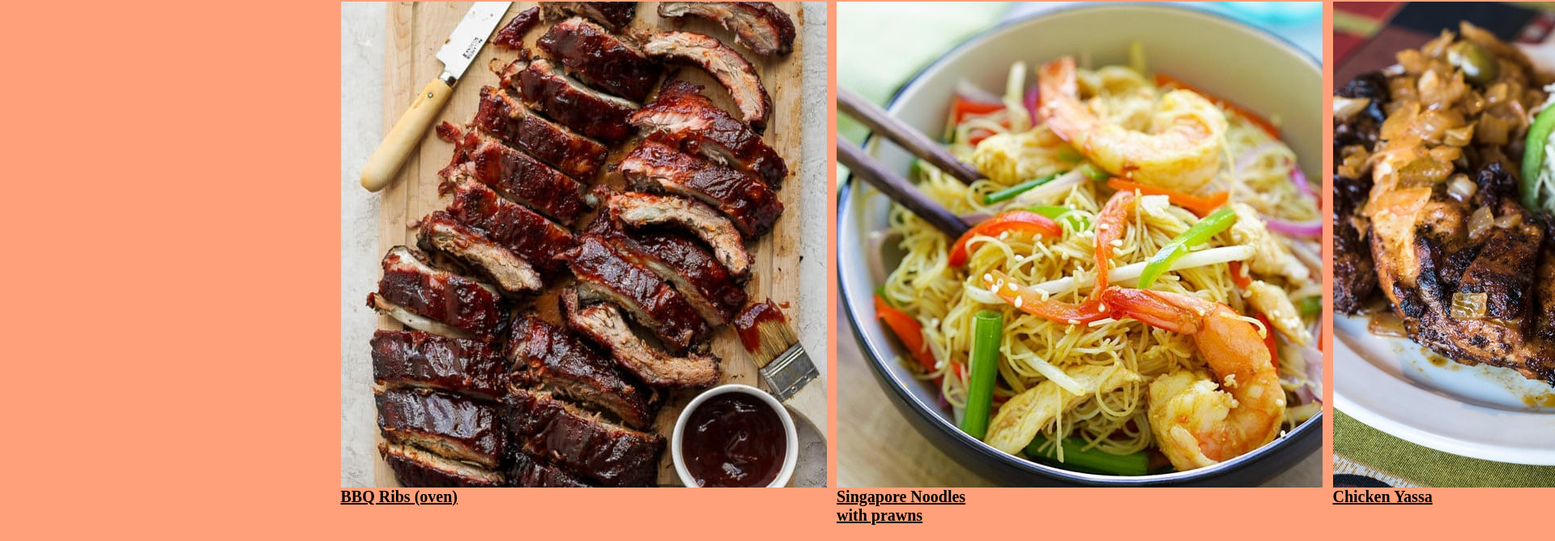
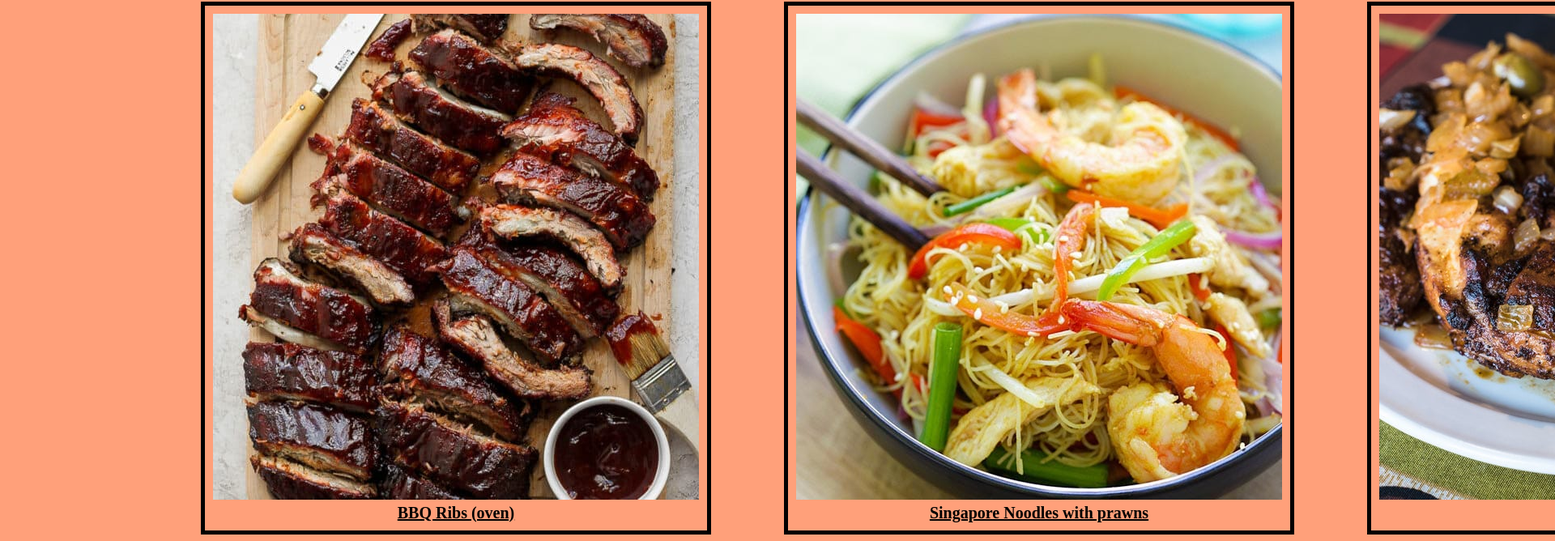
Before and after one commit to AdGiampic/odin-recipes, a plain HTML site: page index.html in a window 1280 px wide. Shown: the part 586-1254 px from the top of the page at 81% size, 1920 px wide, since content can reach past the window. Drawn offline with Linux system fonts and the light colour scheme.

Commit message:
Refined card layout by adding another div inside the card and borders around the card

```diff
--- a/index.html
+++ b/index.html
@@ -13,15 +13,21 @@
     <div class = "recipes">
         <div class = "recipe">
            <img src="images/bbq.jpg" alt ="image showing bbq ribs">
-            <a href="recipes/bbq-ribs.html">BBQ Ribs (oven)</a>
+           <div class = "link">
+               <a href="recipes/bbq-ribs.html">BBQ Ribs (oven)</a>
+            </div>
         </div>
         <div class = "recipe">
             <img src="images/Singapore-Noodles-cover.jpg" alt ="image showing Singapore noodles">
-            <a href="recipes/singapore-noodles.html">Singapore Noodles with prawns</a>
+            <div class = "link">
+                <a href="recipes/singapore-noodles.html">Singapore Noodles with prawns</a>
+            </div>
         </div>
         <div class = "recipe">
             <img src="images/Yassa-cover.jpg" alt ="image showing chicken yassa">
-            <a href="recipes/chicken-yassa.html">Chicken Yassa</a>
+            <div class = "link">
+                <a href="recipes/chicken-yassa.html">Chicken Yassa</a>
+            </div>
         </div>
     </div>
 </body>
--- a/style.css
+++ b/style.css
@@ -31,9 +31,17 @@ h1{
     justify-content: space-evenly;
     margin-top: 100px;
     width: 2250px;
+    margin-left: 150px;
 }
 
 .recipe{
-   width: 200px;
+   width: 600px;
+   border: 5px solid black;
+   padding: 10px;
+}
 
+.link {
+display: flex;
+justify-content: center;
+padding-top: 5px;
 }
```
